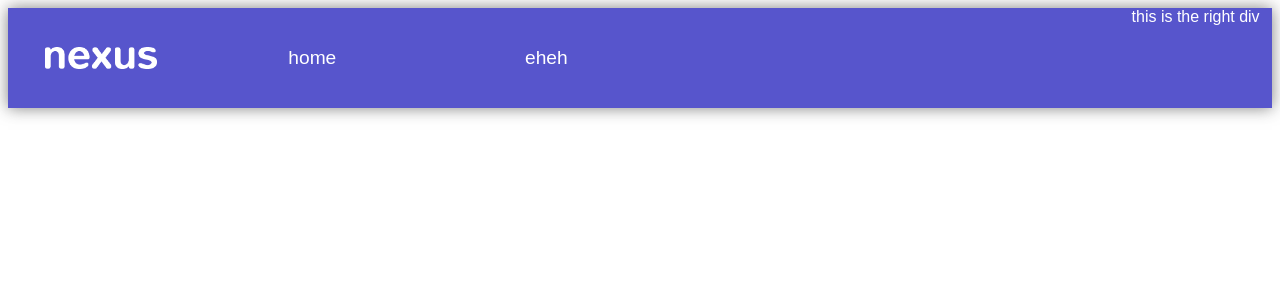
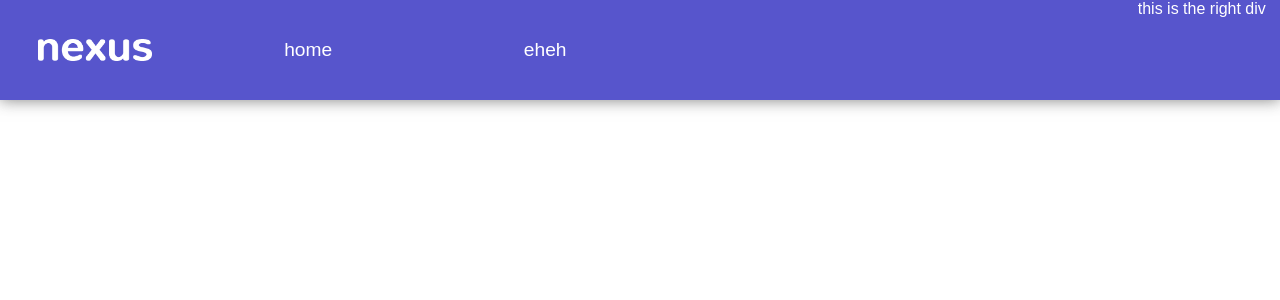
Before and after one commit to miastay/nexus, a Next.js app: page /navbar in a window 1280 px wide. Shown: the top 300 px of the page. Built offline with nearby package versions, Linux system fonts and the light colour scheme.

Commit message:
Forced override of user agent for body margin

```diff
--- a/style/core.scss
+++ b/style/core.scss
@@ -16,6 +16,10 @@ $shadow: rgba(49, 49, 49, 0.61);
     background: white;
 }
 
+body {
+    margin: 0 !important;
+}
+
 //////////////////
 
 .nav {
@@ -26,6 +30,7 @@ $shadow: rgba(49, 49, 49, 0.61);
     display: flex;
     flex-direction: row;
     position: sticky;
+    top: 0px;
     box-shadow: 0px 0px 15px $shadow;
 
     .left {
@@ -56,8 +61,12 @@ $shadow: rgba(49, 49, 49, 0.61);
             font-size: 120%;
             &:hover {
                 background: $color-3;
+                box-shadow: inset 0px -4px 0px white;
             }
-            transition: background 0.5s ease;
+            &:active {
+                filter: brightness(0.9);
+            }
+            transition: background 0.5s ease, box-shadow 0.5s ease;
         }
     }
 }
```
